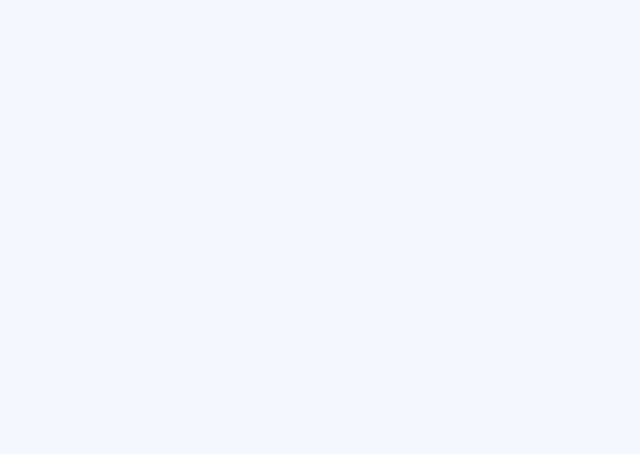
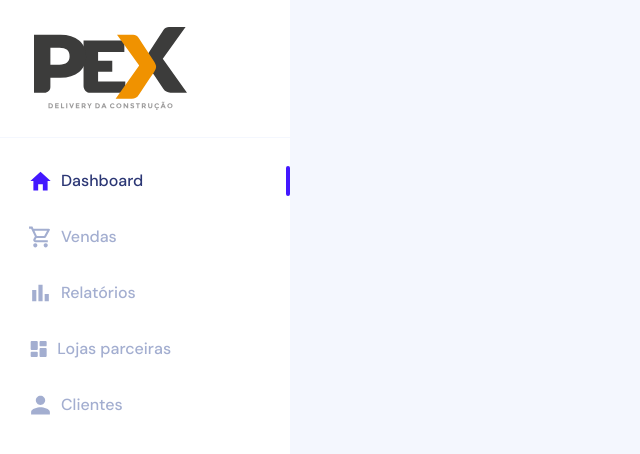
Before and after one commit to AtysonJaime/pex_velty, a Next.js app: page / in a window 1280 px wide. Shown: the top 454 px of the page, without its empty margins (0-640 px from the left). Built offline with nearby package versions, Linux system fonts and the light colour scheme.

Commit message:
:sparkles: Adiciona SideBar component

```diff
--- /dev/null
+++ b/components/Aside/Aside.module.scss
@@ -0,0 +1,20 @@
+@import "../../assets/scss/variable.scss";
+.aside {
+  background-color: $white;
+  width: 18.125rem;
+  position: fixed;
+  height: 100vh;
+  border-bottom-right-radius: 0.9375rem;
+
+  .aside-img {
+    border-bottom: 1px solid $white-gray;
+    padding: 1.6875rem 2.125rem;
+    > img {
+      width: 9.5625rem;
+    }
+  }
+
+  .aside-menu {
+    padding: 0.9375rem 0 0.9375rem 1.75rem;
+  }
+}
--- /dev/null
+++ b/components/Aside/components/Menu/Menu.module.scss
@@ -0,0 +1,63 @@
+@import "../../../../assets/scss/variable.scss";
+.list-menu {
+  .menu-item {
+    display: flex;
+    width: 100%;
+    padding: 0.8125rem 0;
+
+    .menu-link {
+      display: flex;
+      align-items: center;
+      width: 100%;
+      outline: none;
+
+      svg,
+      .menu-link-text {
+        fill: $blue-gray;
+        color: $blue-gray;
+        line-height: 1.875rem;
+        font-weight: 500;
+      }
+
+      svg {
+        font-size: 1.5625rem;
+        height: 100%;
+        margin-right: 0.5rem;
+      }
+
+      .menu-link-text {
+        display: flex;
+        justify-content: space-between;
+        width: 100%;
+
+        p {
+          font-size: 1rem;
+        }
+        .menu-link-active {
+          width: 0.25rem;
+          background-color: $white;
+          border-radius: 1.5625rem;
+        }
+      }
+
+      &.active,
+      &:hover,
+      &:focus {
+        outline: none;
+        text-decoration: none;
+
+        svg {
+          fill: $blue;
+        }
+        .menu-link-text {
+          p {
+            color: $blue-dark;
+          }
+          .menu-link-active {
+            background-color: $blue;
+          }
+        }
+      }
+    }
+  }
+}
--- /dev/null
+++ b/components/Aside/components/Menu/index.jsx
@@ -0,0 +1,63 @@
+import React from "react";
+import { List, ListItem, ListIcon, Link } from "@chakra-ui/react";
+import { IoMdHome, IoMdPerson } from "react-icons/io";
+import { MdOutlineShoppingCart, MdBarChart } from "react-icons/md";
+import GridIcon from "../../../GridIcon";
+import styles from "./Menu.module.scss";
+
+export default function Menu() {
+  const [menuLista, setMenuList] = React.useState([
+    {
+      name: "Dashboard",
+      icon: IoMdHome,
+      active: true,
+    },
+    {
+      name: "Vendas",
+      icon: MdOutlineShoppingCart,
+      active: false,
+    },
+    {
+      name: "Relatórios",
+      icon: MdBarChart,
+      active: false,
+    },
+    {
+      name: "Lojas parceiras",
+      icon: GridIcon,
+      active: false,
+    },
+    {
+      name: "Clientes",
+      icon: IoMdPerson,
+      active: false,
+    },
+  ]);
+  return (
+    <List className={styles["list-menu"]}>
+      {menuLista.map((item) => {
+        return (
+          <ListItem className={styles["menu-item"]} key={item.name}>
+            <Link
+              href="#"
+              className={
+                item.active
+                  ? styles.active + " " + styles["menu-link"]
+                  : styles["menu-link"]
+              }
+            >
+              <ListIcon
+                as={item.icon}
+                className={styles["menu-link-icon"]}
+              ></ListIcon>
+              <div className={styles["menu-link-text"]}>
+                <p>{item.name}</p>
+                <div className={styles["menu-link-active"]}></div>
+              </div>
+            </Link>
+          </ListItem>
+        );
+      })}
+    </List>
+  );
+}
--- /dev/null
+++ b/components/Aside/index.jsx
@@ -0,0 +1,16 @@
+import { Box, Image } from "@chakra-ui/react";
+import styles from "./Aside.module.scss";
+import Menu from "./components/Menu";
+
+export default function Aside() {
+  return (
+    <aside className={styles.aside}>
+      <Box className={styles["aside-img"]}>
+        <Image src="Frame.svg" alt="Logo PEX Construções" />
+      </Box>
+      <Box className={styles["aside-menu"]}>
+        <Menu />
+      </Box>
+    </aside>
+  );
+}
--- /dev/null
+++ b/components/GridIcon.jsx
@@ -0,0 +1,25 @@
+import styled from "styled-components";
+
+export default function GridIcon() {
+  return (
+    <svg
+      width="24"
+      height="24"
+      viewBox="0 0 24 24"
+      fill="none"
+      xmlns="http://www.w3.org/2000/svg"
+    >
+      <g clip-path="url(#clip0_2_1308)">
+        <path
+          d="M4 13H10C10.55 13 11 12.55 11 12V4C11 3.45 10.55 3 10 3H4C3.45 3 3 3.45 3 4V12C3 12.55 3.45 13 4 13ZM4 21H10C10.55 21 11 20.55 11 20V16C11 15.45 10.55 15 10 15H4C3.45 15 3 15.45 3 16V20C3 20.55 3.45 21 4 21ZM14 21H20C20.55 21 21 20.55 21 20V12C21 11.45 20.55 11 20 11H14C13.45 11 13 11.45 13 12V20C13 20.55 13.45 21 14 21ZM13 4V8C13 8.55 13.45 9 14 9H20C20.55 9 21 8.55 21 8V4C21 3.45 20.55 3 20 3H14C13.45 3 13 3.45 13 4Z"
+          fill="#A3AED0"
+        />
+      </g>
+      <defs>
+        <clipPath id="clip0_2_1308">
+          <rect width="24" height="24" fill="white" />
+        </clipPath>
+      </defs>
+    </svg>
+  );
+}
--- a/pages/_app.jsx
+++ b/pages/_app.jsx
@@ -1,13 +1,21 @@
 import React from "react";
+import Head from "next/head";
 import { ChakraProvider } from "@chakra-ui/react";
 import "../assets/scss/styles.scss";
 
 function MyApp({ Component, pageProps }) {
-  return <Component {...pageProps} />;
+  return (
+    <>
+      <Head>
+        <title>PEX - Velty</title>
+        <meta name="viewport" content="initial-scale=1.0, width=device-width" />
+      </Head>
+      <Component {...pageProps} />
+    </>
+  );
 }
 
 export default function App(props) {
-  // 2. Wrap ChakraProvider at the root of your app
   return (
     <ChakraProvider>
       <MyApp {...props} />
--- /dev/null
+++ b/pages/_document.jsx
@@ -0,0 +1,25 @@
+import { Html, Head, Main, NextScript } from "next/document";
+
+export default function Document() {
+  return (
+    <Html lang="pt-br">
+      <Head>
+        <link rel="icon" type="image/x-icon" href="/favicon.ico"></link>
+        <link rel="preconnect" href="https://fonts.googleapis.com"></link>
+        <link
+          rel="preconnect"
+          href="https://fonts.gstatic.com"
+          crossorigin
+        ></link>
+        <link
+          href="https://fonts.googleapis.com/css2?family=DM+Sans:ital,wght@0,400;0,500;0,700;1,400;1,500;1,700&display=swap"
+          rel="stylesheet"
+        ></link>
+      </Head>
+      <body>
+        <Main />
+        <NextScript />
+      </body>
+    </Html>
+  );
+}
--- a/pages/index.jsx
+++ b/pages/index.jsx
@@ -1,6 +1,6 @@
 import React from "react";
-import Head from "next/head";
 import styled from "styled-components";
+import Aside from "../components/Aside";
 
 const StyledPage = styled.div`
   display: flex;
@@ -9,22 +9,9 @@ const StyledPage = styled.div`
 export default function Home() {
   return (
     <>
-      <Head>
-        <title>PEX - Velty</title>
-        <meta name="viewport" content="initial-scale=1.0, width=device-width" />
-        <link rel="icon" type="image/x-icon" href="/favicon.ico"></link>
-        <link rel="preconnect" href="https://fonts.googleapis.com"></link>
-        <link
-          rel="preconnect"
-          href="https://fonts.gstatic.com"
-          crossorigin
-        ></link>
-        <link
-          href="https://fonts.googleapis.com/css2?family=DM+Sans:ital,wght@0,400;0,500;0,700;1,400;1,500;1,700&display=swap"
-          rel="stylesheet"
-        ></link>
-      </Head>
-      <StyledPage></StyledPage>
+      <StyledPage>
+        <Aside />
+      </StyledPage>
     </>
   );
 }
```
